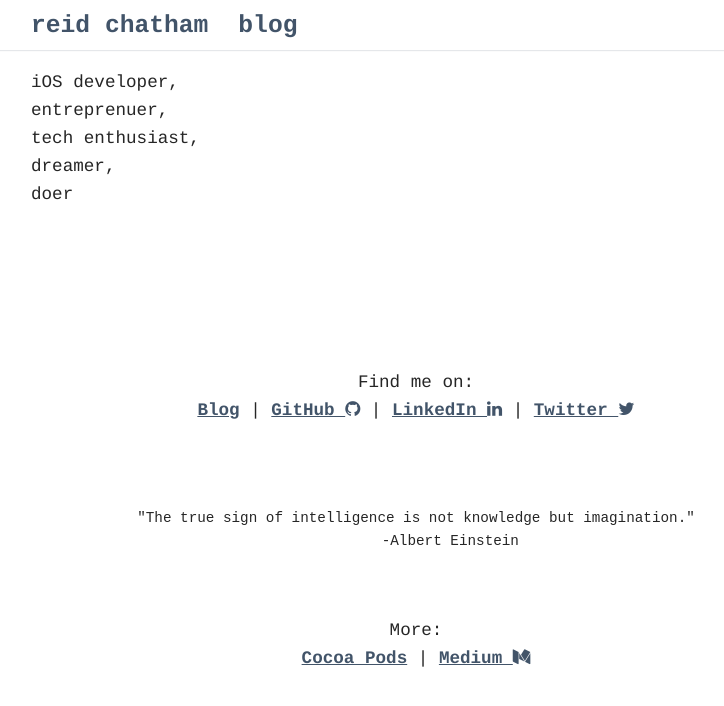
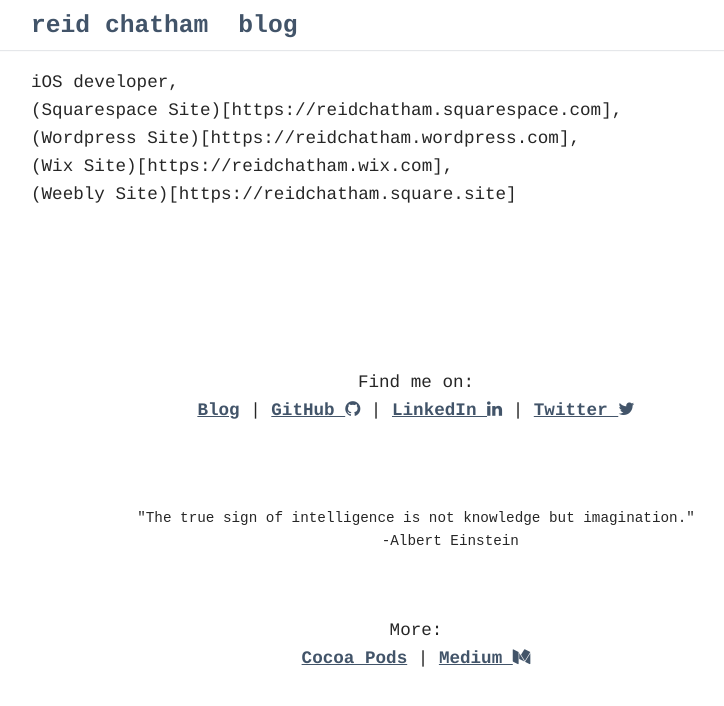
Before and after one commit to rchatham/reidchatham.github.io, a Jekyll site: the page built from index.html, in a window 1280 px wide. Shown: the top 706 px of the page, without its empty margins (224-948 px from the left). Built offline with Jekyll 4.4.1, drawn with Linux system fonts in a browser that asks for light colours.

Commit message:
Update index.html

```diff
--- a/index.html
+++ b/index.html
@@ -3,10 +3,10 @@
 ---
  <p>
 	iOS developer,<br>
-	entreprenuer,<br>
-	tech enthusiast,<br>
-	dreamer,<br>
-	doer<br>
+	(Squarespace Site)[https://reidchatham.squarespace.com],<br>
+	(Wordpress Site)[https://reidchatham.wordpress.com],<br>
+	(Wix Site)[https://reidchatham.wix.com],<br>
+	(Weebly Site)[https://reidchatham.square.site]<br>
  </p>
 <br><br><br>
 
```
